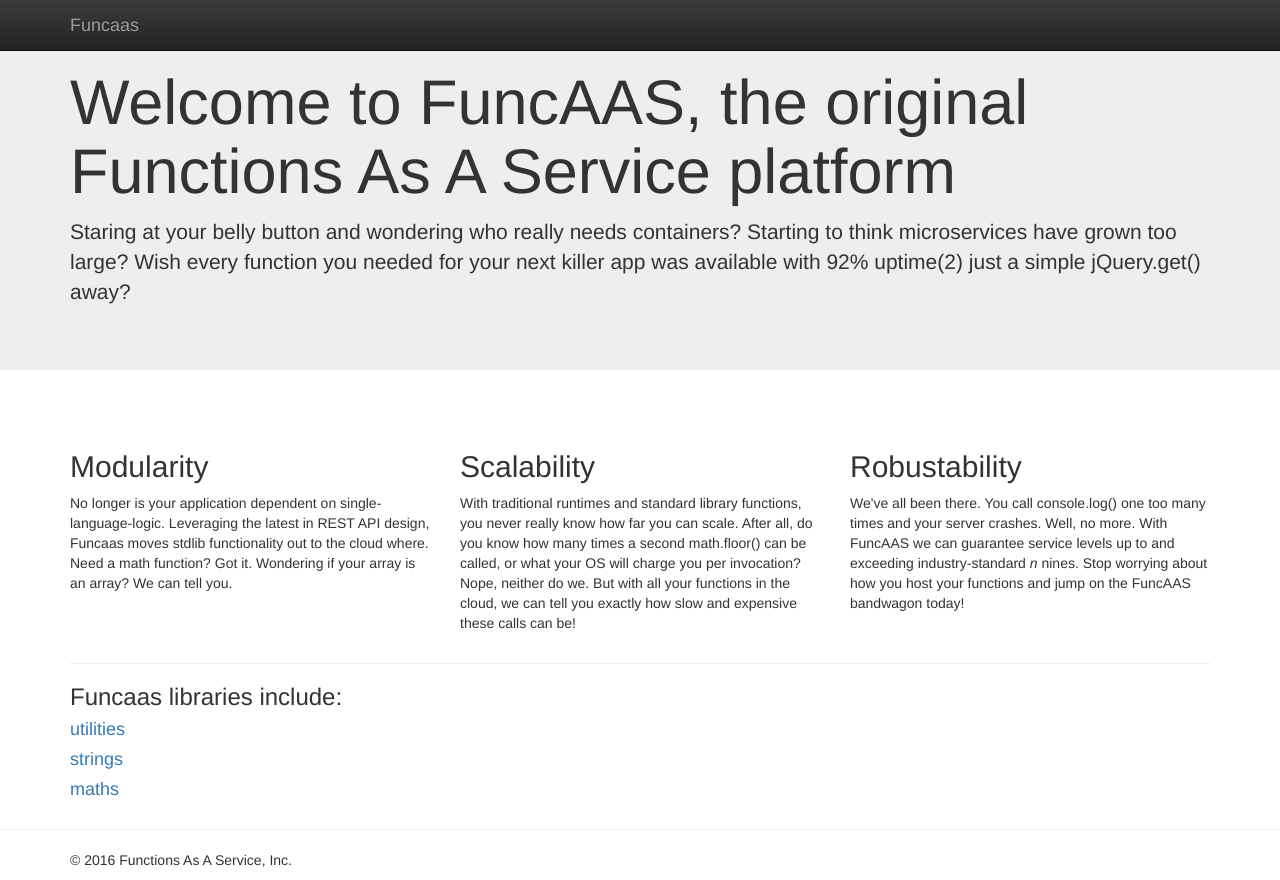
After one commit to rogerhoward/funcaas, a Flask app: page / in a window 1280 px wide. The commit adds this page. Run offline with Flask 2, Linux system fonts and the light colour scheme; some libraries are stand-ins or nearby versions.

Commit message:
Finished up reorg

```diff
--- /dev/null
+++ b/modules/home/__init__.py
@@ -0,0 +1,19 @@
+from flask import Blueprint, jsonify, render_template, abort, request
+import os
+name = os.path.basename(os.path.dirname(os.path.realpath(__file__)))
+home = Blueprint(name, __name__, template_folder='templates')
+import config
+
+
+
+# Static Routes
+@home.route('/')
+def root():
+    print 'home'
+    print config.loaded_modules
+    return render_template('home.html', modules= config.loaded_modules)
+
+
+@home.route('/<path:path>')
+def static_proxy(path):
+    return home.send_static_file(path)
--- /dev/null
+++ b/modules/home/templates/home.html
@@ -0,0 +1,40 @@
+{% extends "layout.html" %}
+
+{% block title %}
+{% endblock %}
+
+{% block callout %}
+    <!-- Main jumbotron for a primary marketing message or call to action -->
+    <div class="jumbotron">
+      <div class="container">
+        <h1>Welcome to FuncAAS, the original Functions As A Service platform</h1>
+        <p>Staring at your belly button and wondering who really needs containers? Starting to think microservices have grown too large? Wish every function you needed for your next killer app was available with 92% uptime(2) just a simple jQuery.get() away?</p>
+      </div>
+    </div>
+{% endblock %}
+
+{% block content %}
+      <div class="row">
+        <div class="col-md-4">
+          <h2>Modularity</h2>
+          <p>No longer is your application dependent on single-language-logic. Leveraging the latest in REST API design, Funcaas moves stdlib functionality out to the cloud where. Need a math function? Got it. Wondering if your array is an array? We can tell you.</p>
+        </div>
+        <div class="col-md-4">
+          <h2>Scalability</h2>
+          <p>With traditional runtimes and standard library functions, you never really know how far you can scale. After all, do you know how many times a second math.floor() can be called, or what your OS will charge you per invocation? Nope, neither do we. But with all your functions in the cloud, we can tell you exactly how slow and expensive these calls can be!</p>
+       </div>
+        <div class="col-md-4">
+          <h2>Robustability</h2>
+          <p>We've all been there. You call console.log() one too many times and your server crashes. Well, no more. With FuncAAS we can guarantee service levels up to and exceeding industry-standard <i>n</i> nines. Stop worrying about how you host your functions and jump on the FuncAAS bandwagon today!</p>
+        </div>
+      </div>
+
+      <hr>
+
+      <h3>Funcaas libraries include:</h3>
+
+	  {% for module in modules %}
+	    <h4><a href="/docs/{{ module }}">{{ module }}</a></h4>
+	  {% endfor %}
+
+{% endblock %}
--- a/server.py
+++ b/server.py
@@ -7,15 +7,15 @@ Access properties as 'config.property'
 """
 
 import pkgutil, sys
-from flask import Flask, Blueprint
+from flask import Flask, Blueprint, render_template, request
 import config
 app = Flask(__name__)
 
 
-modules = pkgutil.iter_modules(path=[config.modules_dir])
+modules = pkgutil.iter_modules(path=[config.modules_directory_name])
 for loader, mod_name, ispkg in modules:
     if mod_name not in sys.modules:
-        loaded_mod = __import__(config.modules_dir+"."+mod_name, fromlist=[mod_name])
+        loaded_mod = __import__(config.modules_directory_name + '.' + mod_name, fromlist=[mod_name])
         for obj in vars(loaded_mod).values():
             if isinstance(obj, Blueprint):
                 app.register_blueprint(obj)
--- a/templates/layout.html
+++ b/templates/layout.html
@@ -32,6 +32,11 @@
     </nav>
     <!-- /nav -->
 
+    <!-- callout -->
+    {% block callout %}
+    {% endblock %}
+    <!-- /callout -->
+
     <!-- content -->
     <div class="container content">
     {% block content %}
@@ -39,6 +44,16 @@
     </div>
     <!-- /content -->
 
+    <hr>
+
+    <!-- footer -->
+    <div class="container">
+      <footer>
+        <p>&copy; 2016 Functions As A Service, Inc.</p>
+      </footer>
+    </div>
+    <!-- /footer -->
+
     <!-- jQuery (necessary for Bootstrap's JavaScript plugins) -->
     <script src="https://ajax.googleapis.com/ajax/libs/jquery/1.11.3/jquery.min.js"></script>
     <!-- Latest compiled and minified JavaScript -->
```
Also changed, not shown: config.py (+11 -3 lines).
